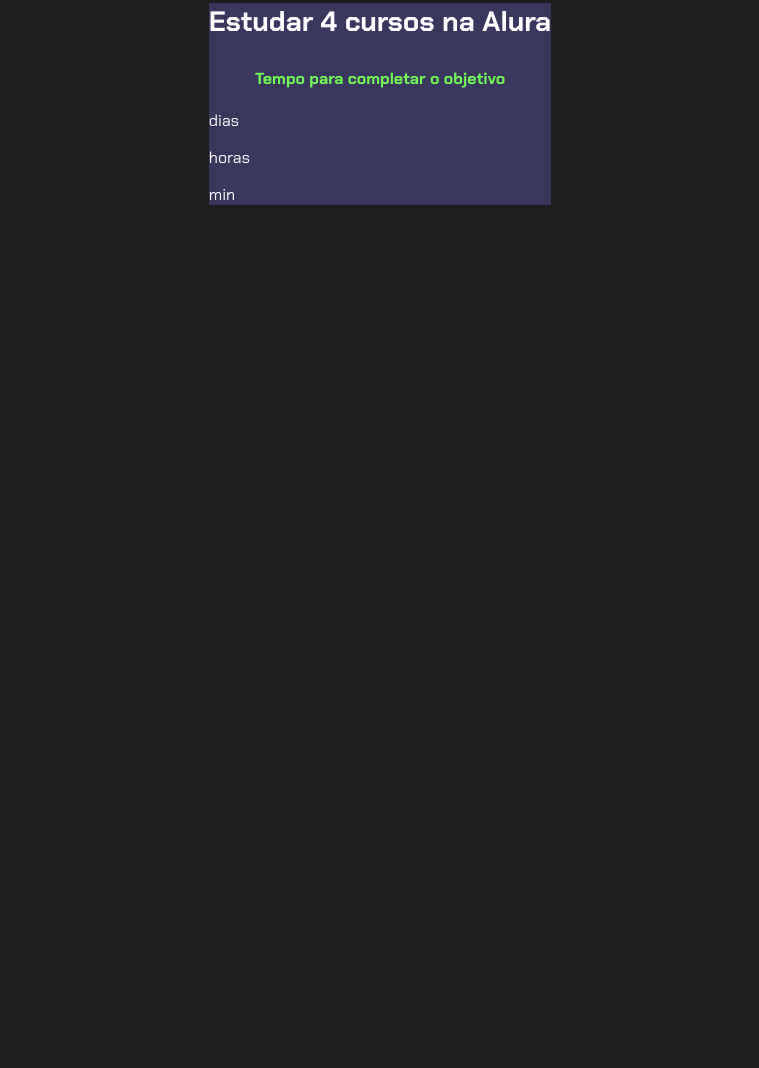
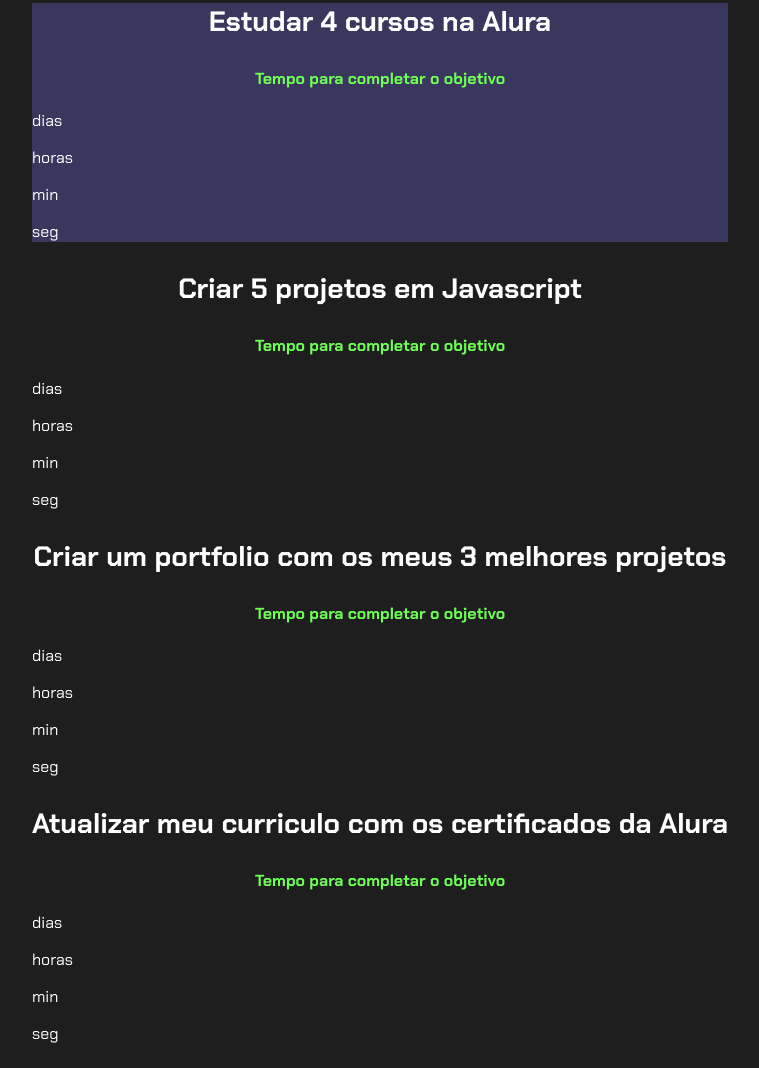
Before and after one commit to gabriel16rovaris/trabalho-, a plain HTML site: page trabalho mmg/index.html in a window 1280 px wide. Shown: the part 380-1448 px from the top of the page, without its empty margins (260-1019 px from the left). Before the commit the page ends 800 px from the top, so only its background shows below. Drawn offline with Linux system fonts and the light colour scheme.

Commit message:
Expand HTML structure for yearly goals

```diff
--- a/trabalho mmg/index.html
+++ b/trabalho mmg/index.html
@@ -1,15 +1,16 @@
 <!DOCTYPE html>
 <html lang="pt-br">
+
 <head>
     <meta charset="UTF-8">
     <meta name="viewport" content="width=device-width, initial-scale=1.0">
     <title>Meus objetivos do ano</title>
     <link rel="stylesheet" href="style.css">
 </head>
+
 <body>
     <section class="conteudo-principal">
         <h2 class="titulo-principal">Meus objetivos do ano<span>_</span></h2>
-
         <div class="conteudo">
             <div class="botoes">
                 <button class="botao ativo">Cursos na Alura</button>
@@ -17,23 +18,99 @@
                 <button class="botao">Criar um portfolio</button>
                 <button class="botao">Atualizar meu currículo</button>
             </div>
-
             <div class="abas-textos">
                 <div class="aba-conteudo ativo">
                     <h3 class="aba-conteudo-titulo-principal">Estudar 4 cursos na Alura</h3>
                     <h4 class="aba-conteudo-titulo-secundario">Tempo para completar o objetivo</h4>
-
                     <div class="contador">
                         <div class="contador-digito">
                             <p class="contador-digito-numero" id="dias0"></p>
                             <p class="contador-digito-texto">dias</p>
                         </div>
-
                         <div class="contador-digito">
                             <p class="contador-digito-numero" id="horas0"></p>
                             <p class="contador-digito-texto">horas</p>
                         </div>
+                        <div class="contador-digito">
+                            <p class="contador-digito-numero" id="min0"></p>
+                            <p class="contador-digito-texto">min</p>
+                        </div>
+                        <div class="contador-digito">
+                            <p class="contador-digito-numero" id="seg0"></p>
+                            <p class="contador-digito-texto">seg</p>
+                        </div>
+                    </div>
+                </div>
+                <div class="aba-conteudo">
+                    <h3 class="aba-conteudo-titulo-principal">Criar 5 projetos em Javascript</h3>
+                    <h4 class="aba-conteudo-titulo-secundario">Tempo para completar o objetivo</h4>
+                    <div class="contador">
+                        <div class="contador-digito">
+                            <p class="contador-digito-numero" id="dias1"></p>
+                            <p class="contador-digito-texto">dias</p>
+                        </div>
+                        <div class="contador-digito">
+                            <p class="contador-digito-numero" id="horas1"></p>
+                            <p class="contador-digito-texto">horas</p>
+                        </div>
+                        <div class="contador-digito">
+                            <p class="contador-digito-numero" id="min1"></p>
+                            <p class="contador-digito-texto">min</p>
+                        </div>
+                        <div class="contador-digito">
+                            <p class="contador-digito-numero" id="seg1"></p>
+                            <p class="contador-digito-texto">seg</p>
+                        </div>
+                    </div>
+                </div>
+                <div class="aba-conteudo">
+                    <h3 class="aba-conteudo-titulo-principal">Criar um portfolio com os meus 3 melhores projetos</h3>
+                    <h4 class="aba-conteudo-titulo-secundario">Tempo para completar o objetivo</h4>
+                    <div class="contador">
+                        <div class="contador-digito">
+                            <p class="contador-digito-numero" id="dias2"></p>
+                            <p class="contador-digito-texto">dias</p>
+                        </div>
+                        <div class="contador-digito">
+                            <p class="contador-digito-numero" id="horas2"></p>
+                            <p class="contador-digito-texto">horas</p>
+                        </div>
+                        <div class="contador-digito">
+                            <p class="contador-digito-numero" id="min2"></p>
+                            <p class="contador-digito-texto">min</p>
+                        </div>
+                        <div class="contador-digito">
+                            <p class="contador-digito-numero" id="seg2"></p>
+                            <p class="contador-digito-texto">seg</p>
+                        </div>
+                    </div>
+                </div>
+                <div class="aba-conteudo">
+                    <h3 class="aba-conteudo-titulo-principal">Atualizar meu curriculo com os certificados da Alura</h3>
+                    <h4 class="aba-conteudo-titulo-secundario">Tempo para completar o objetivo</h4>
+                    <div class="contador">
+                        <div class="contador-digito">
+                            <p class="contador-digito-numero" id="dias3"></p>
+                            <p class="contador-digito-texto">dias</p>
+                        </div>
+                        <div class="contador-digito">
+                            <p class="contador-digito-numero" id="horas3"></p>
+                            <p class="contador-digito-texto">horas</p>
+                        </div>
+                        <div class="contador-digito">
+                            <p class="contador-digito-numero" id="min3"></p>
+                            <p class="contador-digito-texto">min</p>
+                        </div>
+                        <div class="contador-digito">
+                            <p class="contador-digito-numero" id="seg3"></p>
+                            <p class="contador-digito-texto">seg</p>
+                        </div>
+                    </div>
+                </div>
+            </div>
+        </div>
+    </section>
+    <script src="main.js"></script>
+</body>
 
-                        <div class="contador-digito">
-                            <p class="contador-digito-numero" id="min0"></p> <p class="contador-digito-texto">min</p>
-                        </div>
+</html>
```
